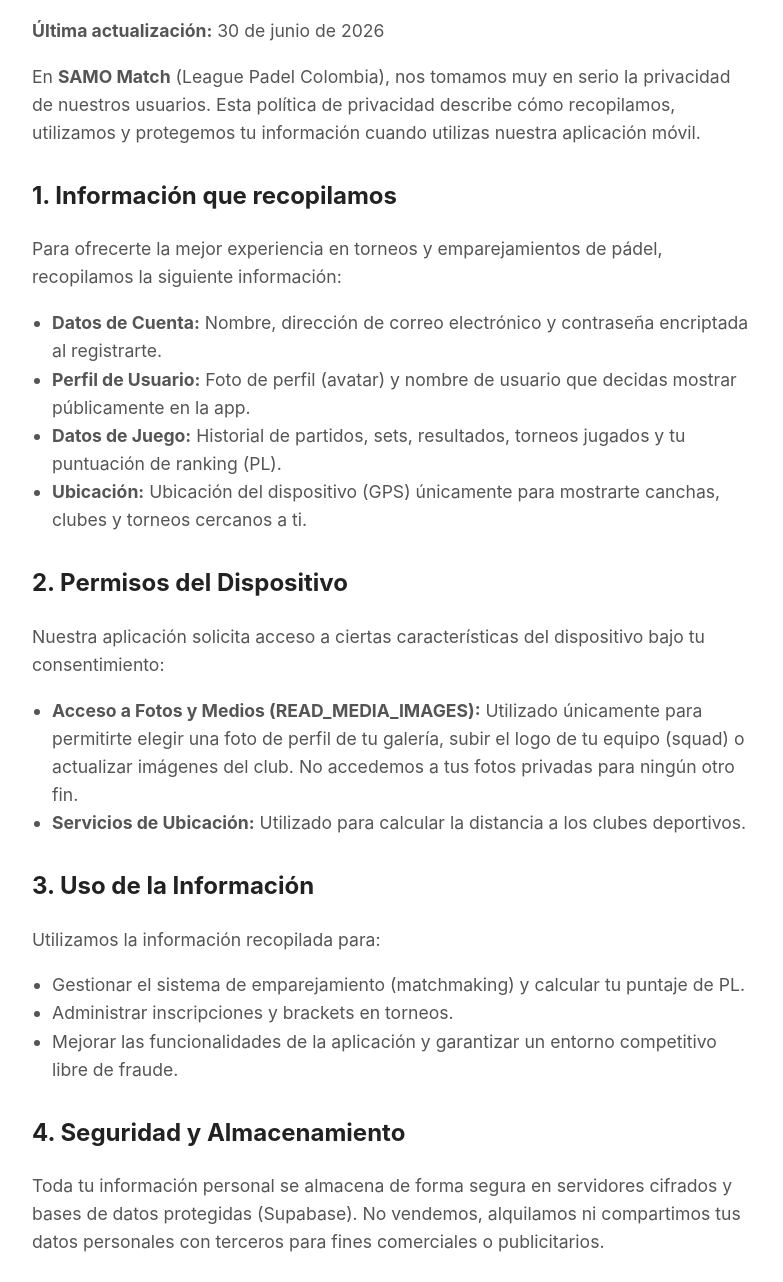
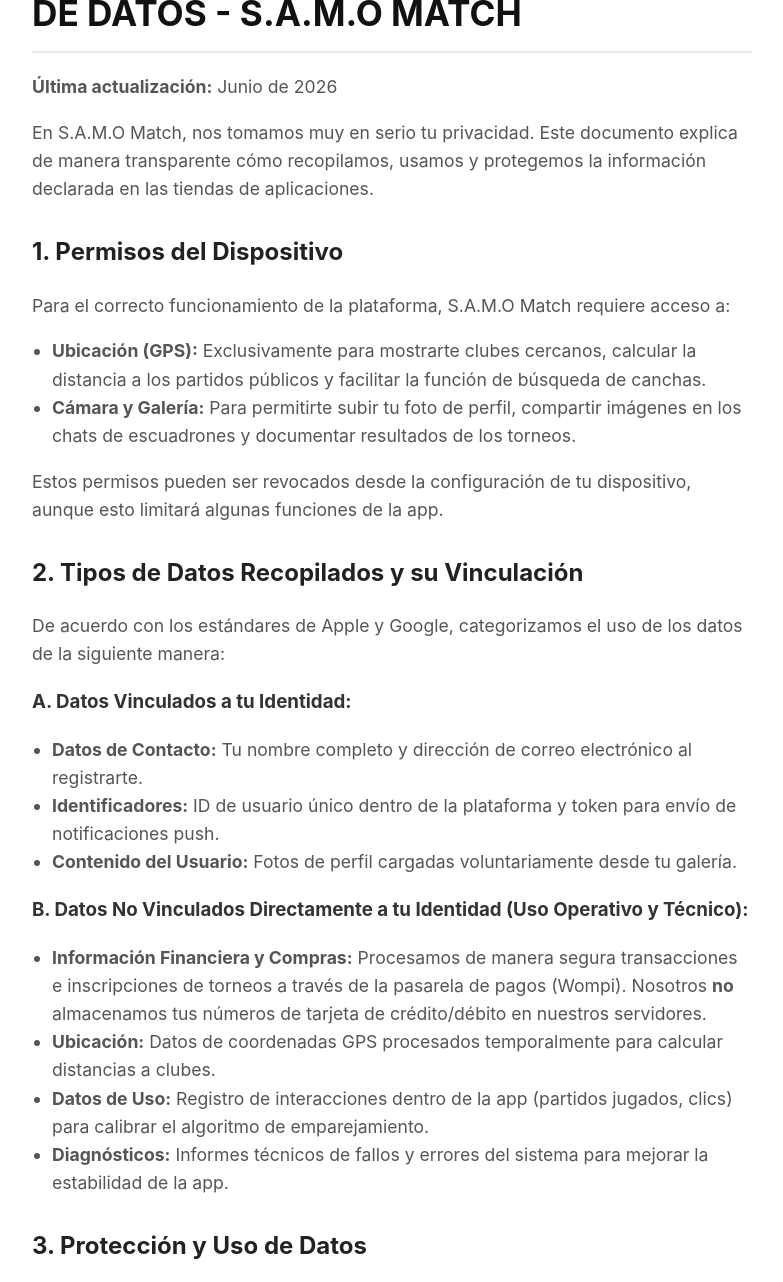
Before and after one commit to Nicolas11Leon/samo-match-privacy, a plain HTML site: page index.html in a window 1280 px wide. Shown: the part 175-1457 px from the top of the page, without its empty margins (248-1031 px from the left). Drawn offline with Linux system fonts and the light colour scheme.

Commit message:
Update index.html

```diff
--- a/index.html
+++ b/index.html
@@ -3,7 +3,7 @@
 <head>
     <meta charset="UTF-8">
     <meta name="viewport" content="width=device-width, initial-scale=1.0">
-    <title>Política de Privacidad - SAMO Match</title>
+    <title>Política de Privacidad - S.A.M.O Match</title>
     <style>
         body {
             font-family: -apple-system, BlinkMacSystemFont, "Segoe UI", Roboto, Helvetica, Arial, sans-serif;
@@ -51,47 +51,50 @@
 </head>
 <body>
     <div class="container">
-        <h1>Política de Privacidad de SAMO Match</h1>
-        <p><strong>Última actualización:</strong> 30 de junio de 2026</p>
+        <h1>POLÍTICA DE PRIVACIDAD Y PROTECCIÓN DE DATOS - S.A.M.O MATCH</h1>
+        <p><strong>Última actualización:</strong> Junio de 2026</p>
 
-        <p>En <strong>SAMO Match</strong> (League Padel Colombia), nos tomamos muy en serio la privacidad de nuestros usuarios. Esta política de privacidad describe cómo recopilamos, utilizamos y protegemos tu información cuando utilizas nuestra aplicación móvil.</p>
+        <p>En S.A.M.O Match, nos tomamos muy en serio tu privacidad. Este documento explica de manera transparente cómo recopilamos, usamos y protegemos la información declarada en las tiendas de aplicaciones.</p>
 
-        <h2>1. Información que recopilamos</h2>
-        <p>Para ofrecerte la mejor experiencia en torneos y emparejamientos de pádel, recopilamos la siguiente información:</p>
+        <h2>1. Permisos del Dispositivo</h2>
+        <p>Para el correcto funcionamiento de la plataforma, S.A.M.O Match requiere acceso a:</p>
         <ul>
-            <li><strong>Datos de Cuenta:</strong> Nombre, dirección de correo electrónico y contraseña encriptada al registrarte.</li>
-            <li><strong>Perfil de Usuario:</strong> Foto de perfil (avatar) y nombre de usuario que decidas mostrar públicamente en la app.</li>
-            <li><strong>Datos de Juego:</strong> Historial de partidos, sets, resultados, torneos jugados y tu puntuación de ranking (PL).</li>
-            <li><strong>Ubicación:</strong> Ubicación del dispositivo (GPS) únicamente para mostrarte canchas, clubes y torneos cercanos a ti.</li>
+            <li><strong>Ubicación (GPS):</strong> Exclusivamente para mostrarte clubes cercanos, calcular la distancia a los partidos públicos y facilitar la función de búsqueda de canchas.</li>
+            <li><strong>Cámara y Galería:</strong> Para permitirte subir tu foto de perfil, compartir imágenes en los chats de escuadrones y documentar resultados de los torneos.</li>
+        </ul>
+        <p>Estos permisos pueden ser revocados desde la configuración de tu dispositivo, aunque esto limitará algunas funciones de la app.</p>
+
+        <h2>2. Tipos de Datos Recopilados y su Vinculación</h2>
+        <p>De acuerdo con los estándares de Apple y Google, categorizamos el uso de los datos de la siguiente manera:</p>
+
+        <h3>A. Datos Vinculados a tu Identidad:</h3>
+        <ul>
+            <li><strong>Datos de Contacto:</strong> Tu nombre completo y dirección de correo electrónico al registrarte.</li>
+            <li><strong>Identificadores:</strong> ID de usuario único dentro de la plataforma y token para envío de notificaciones push.</li>
+            <li><strong>Contenido del Usuario:</strong> Fotos de perfil cargadas voluntariamente desde tu galería.</li>
         </ul>
 
-        <h2>2. Permisos del Dispositivo</h2>
-        <p>Nuestra aplicación solicita acceso a ciertas características del dispositivo bajo tu consentimiento:</p>
+        <h3>B. Datos No Vinculados Directamente a tu Identidad (Uso Operativo y Técnico):</h3>
         <ul>
-            <li><strong>Acceso a Fotos y Medios (READ_MEDIA_IMAGES):</strong> Utilizado únicamente para permitirte elegir una foto de perfil de tu galería, subir el logo de tu equipo (squad) o actualizar imágenes del club. No accedemos a tus fotos privadas para ningún otro fin.</li>
-            <li><strong>Servicios de Ubicación:</strong> Utilizado para calcular la distancia a los clubes deportivos.</li>
+            <li><strong>Información Financiera y Compras:</strong> Procesamos de manera segura transacciones e inscripciones de torneos a través de la pasarela de pagos (Wompi). Nosotros <strong>no</strong> almacenamos tus números de tarjeta de crédito/débito en nuestros servidores.</li>
+            <li><strong>Ubicación:</strong> Datos de coordenadas GPS procesados temporalmente para calcular distancias a clubes.</li>
+            <li><strong>Datos de Uso:</strong> Registro de interacciones dentro de la app (partidos jugados, clics) para calibrar el algoritmo de emparejamiento.</li>
+            <li><strong>Diagnósticos:</strong> Informes técnicos de fallos y errores del sistema para mejorar la estabilidad de la app.</li>
         </ul>
 
-        <h2>3. Uso de la Información</h2>
-        <p>Utilizamos la información recopilada para:</p>
+        <h2>3. Protección y Uso de Datos</h2>
         <ul>
-            <li>Gestionar el sistema de emparejamiento (matchmaking) y calcular tu puntaje de PL.</li>
-            <li>Administrar inscripciones y brackets en torneos.</li>
-            <li>Mejorar las funcionalidades de la aplicación y garantizar un entorno competitivo libre de fraude.</li>
+            <li>Tus datos personales y estadísticas deportivas se utilizan ÚNICAMENTE para el funcionamiento interno de S.A.M.O Match (emparejamiento por nivel, cálculo de Ranking PL, notificaciones y sistema de torneos).</li>
+            <li>Toda la información viaja cifrada bajo protocolos de seguridad estándar de la industria (HTTPS).</li>
+            <li><strong>NO</strong> vendemos, alquilamos ni compartimos tu información personal con terceros ni con empresas de marketing.</li>
+            <li>Tu perfil público solo mostrará tu apodo, nivel de juego y estadísticas de victorias/derrotas al resto de la comunidad.</li>
         </ul>
 
-        <h2>4. Seguridad y Almacenamiento</h2>
-        <p>Toda tu información personal se almacena de forma segura en servidores cifrados y bases de datos protegidas (Supabase). No vendemos, alquilamos ni compartimos tus datos personales con terceros para fines comerciales o publicitarios.</p>
-
-        <h2>5. Derechos del Usuario</h2>
-        <p>Puedes solicitar la eliminación completa de tu cuenta y todos tus datos personales asociados en cualquier momento directamente desde la configuración de la aplicación o enviando un correo a nuestro soporte.</p>
-
-        <h2>6. Contacto</h2>
-        <p>Si tienes preguntas o inquietudes sobre esta política de privacidad, puedes contactarnos en:</p>
-        <p>Email: <strong>soporte@leaguepadelcolombia.com</strong></p>
+        <h2>4. Eliminación de Cuenta</h2>
+        <p>Tienes el derecho de solicitar la eliminación total de tu cuenta y tus datos en cualquier momento desde la sección de configuración de la app o a través de nuestra <a href="delete-account.html">página de solicitud de eliminación</a>.</p>
 
         <div class="footer">
-            <p>&copy; 2026 SAMO Match. Todos los derechos reservados.</p>
+            <p>&copy; 2026 S.A.M.O Match. Todos los derechos reservados.</p>
         </div>
     </div>
 </body>
```
